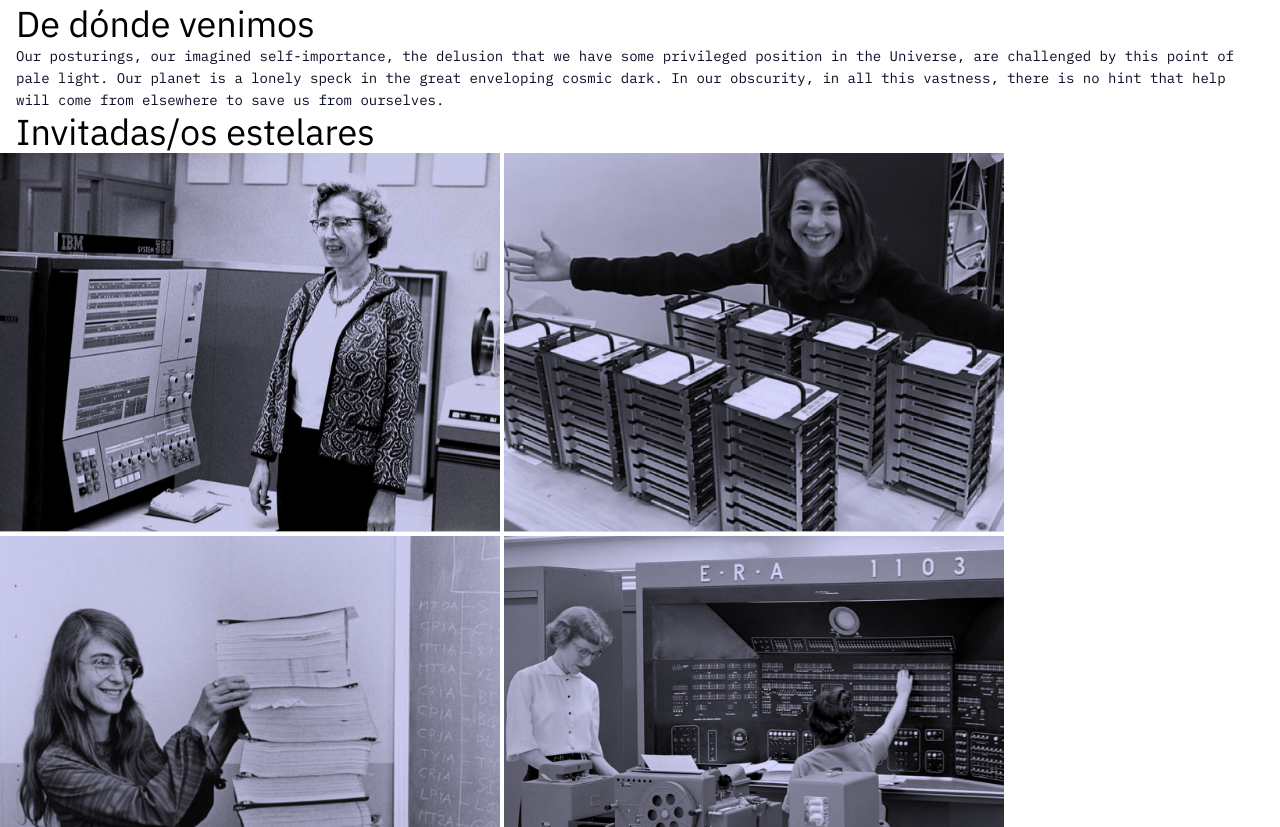
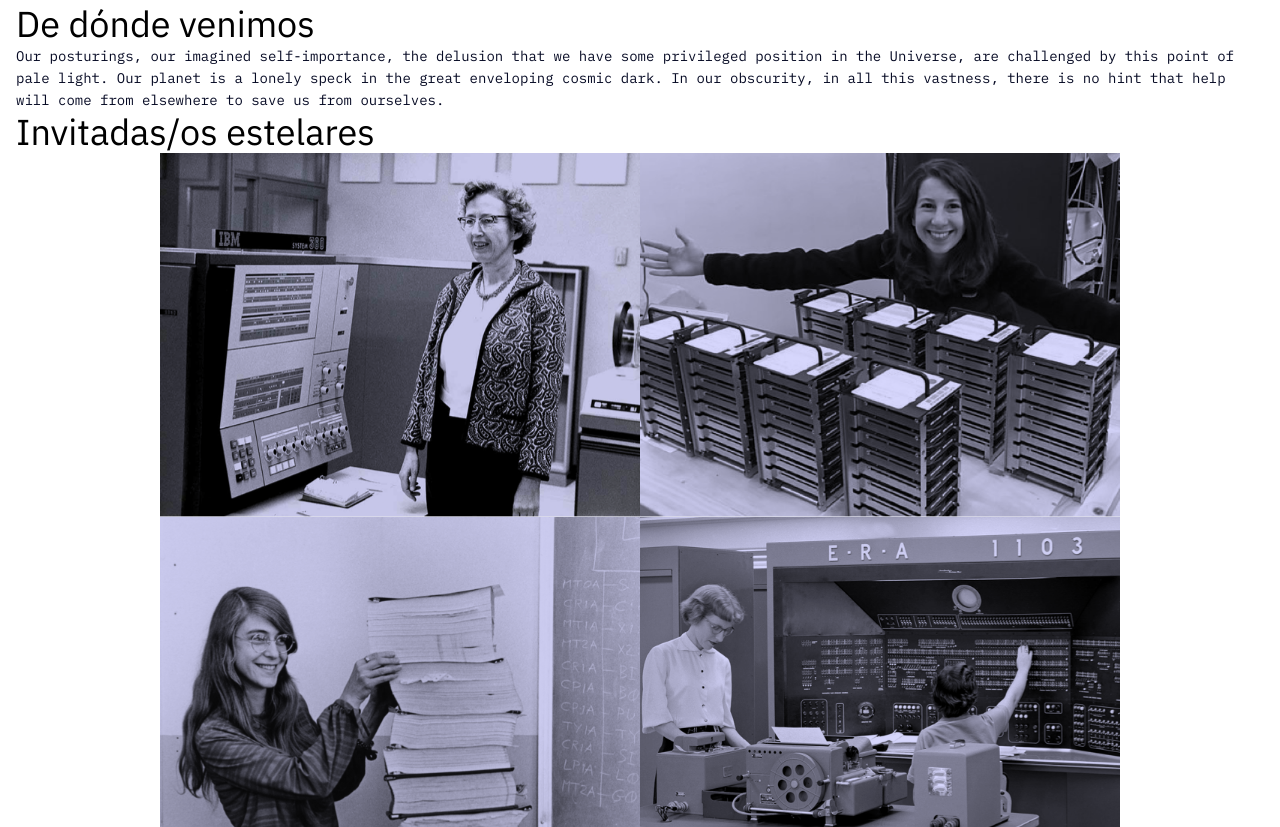
Before and after one commit to cuncunfacu/Acamica-1, a plain HTML site: page index.html in a window 1280 px wide. Shown: the part 3473-4300 px from the top of the page. Drawn offline with Linux system fonts and the light colour scheme.

Commit message:
images flex

```diff
--- a/styles/styles.scss
+++ b/styles/styles.scss
@@ -33,6 +33,7 @@ a {
 
 img {
   margin: 0;
+  padding: 0;
   width: 100%;
   height: auto;
   align-self: center;
@@ -251,12 +252,19 @@ p {
     .g6 {
       transform: translateY(calc(-6px * 5));
     }
-    @media (min-width: 800px) {
-      .g1, .g2, .g3, .g4, .g5, .g6 {
-        transform: none;
-        width: 500px;
-      }
+  }
+  @media (min-width: 800px) {
+    div {
+      position: static;
+      display: flex;
+      flex-wrap: wrap;
+      flex-direction: row;
+    justify-content: center;
+    .g1, .g2, .g3, .g4, .g5, .g6 {
+      transform: none;
+      width: 480px;
     }
+  }
   }
 }
 
```
Also changed, not shown: styles/styles.css, 1 other file.
